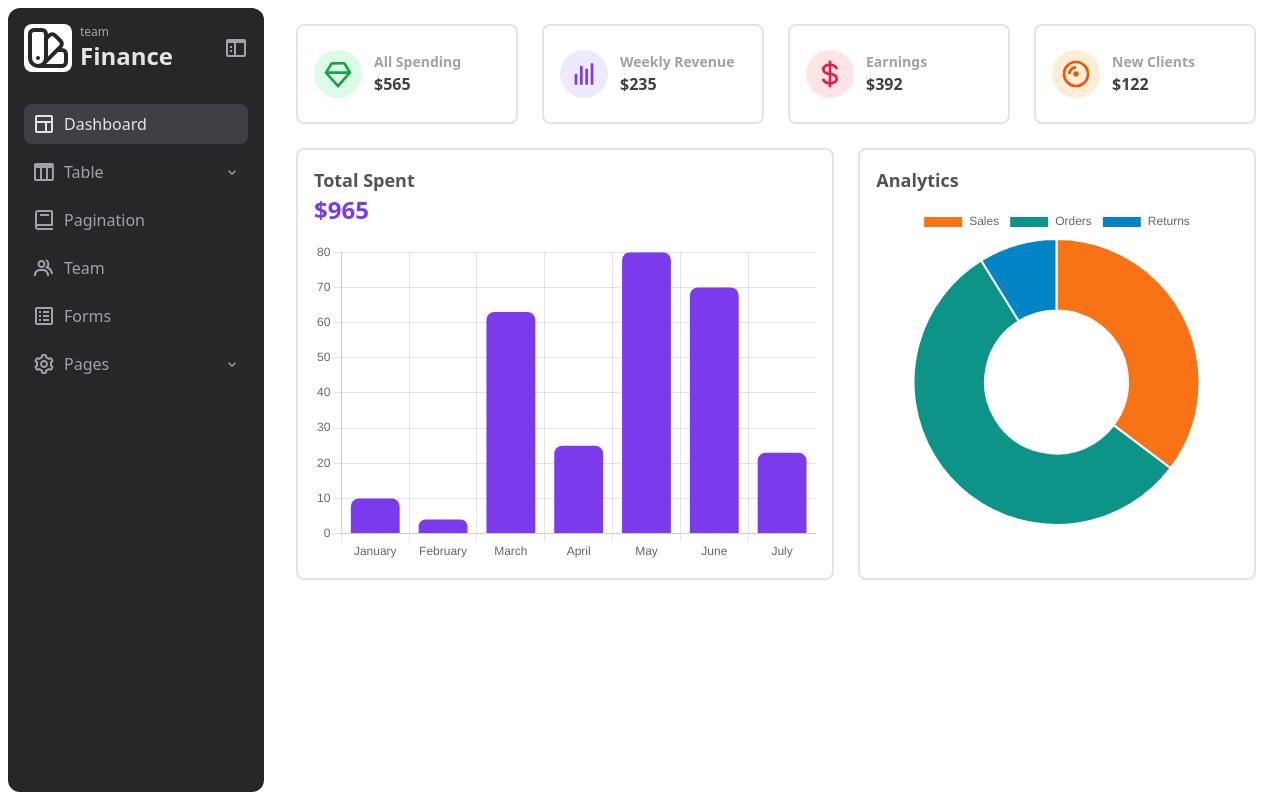
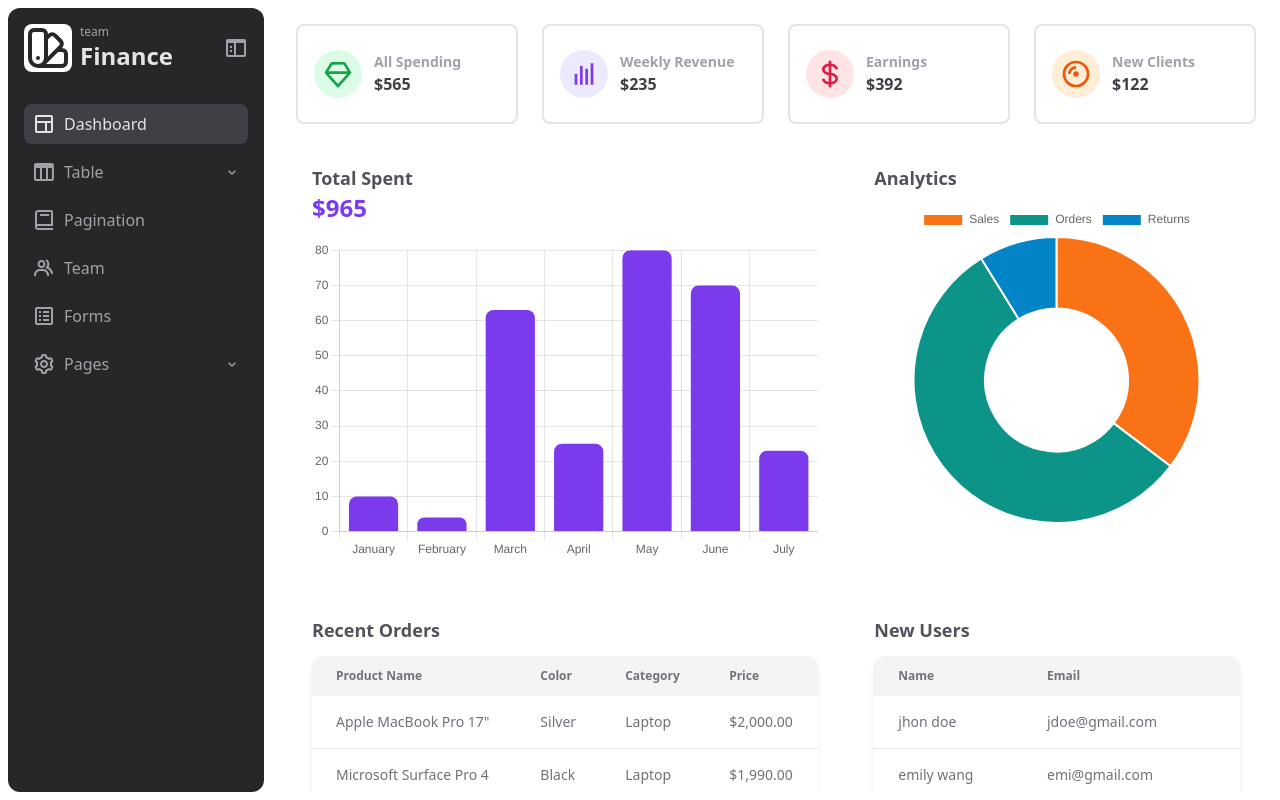
Before and after one commit to dantehduran/dashboard-next-tailwind, a Next.js app: page / in a window 1280 px wide. Built offline with nearby package versions, Linux system fonts and the light colour scheme.

Commit message:
added tables on dashboard

```diff
--- a/components/table/Table.tsx
+++ b/components/table/Table.tsx
@@ -16,9 +16,6 @@ const Table = ({ data, headers }: Props) => {
 								{header}
 							</th>
 						))}
-						<th scope='col' className='px-6 py-3 text-center'>
-							Options
-						</th>
 					</tr>
 				</thead>
 				<tbody>
@@ -29,12 +26,6 @@ const Table = ({ data, headers }: Props) => {
 									{value}
 								</td>
 							))}
-
-							<td className='text-center md:px-6 md:py-4'>
-								<span className='font-medium text-blue-600 hover:underline '>
-									Edit
-								</span>
-							</td>
 						</tr>
 					))}
 				</tbody>
--- a/pages/index.tsx
+++ b/pages/index.tsx
@@ -1,9 +1,26 @@
 import Card from '@/components/Card';
 import { BarChart } from '@/components/chart/BarChart';
 import { DoughnutChart } from '@/components/chart/DoughnutChart';
+import { Table } from '@/components/table';
+import { data, headers } from '@/config/TableData';
 import type { NextPage } from 'next';
 import { BiAlbum, BiBarChart, BiDiamond, BiDollar } from 'react-icons/bi';
 
+const newUsers = [
+	{
+		name: 'jhon doe',
+		email: 'jdoe@gmail.com',
+	},
+	{
+		name: 'emily wang',
+		email: 'emi@gmail.com',
+	},
+	{
+		name: 'matt ross',
+		email: 'mattrss@gmail.com',
+	},
+];
+const userHeaders = ['name', 'email'];
 const Home: NextPage = () => {
 	return (
 		<div className='flex flex-col gap-6 p-4'>
@@ -34,7 +51,7 @@ const Home: NextPage = () => {
 				/>
 			</div>
 			<div className='grid grid-cols-1 gap-6 md:grid-cols-7'>
-				<div className='col-span-4 h-min rounded-lg border-2 border-zinc-200 p-4'>
+				<div className='col-span-4 h-min  p-4'>
 					<div className='mb-4 flex flex-col'>
 						<span className='text-lg font-semibold capitalize text-zinc-600'>
 							total spent
@@ -45,7 +62,7 @@ const Home: NextPage = () => {
 						<BarChart />
 					</div>
 				</div>
-				<div className='col-span-3  flex  flex-col rounded-lg border-2 border-zinc-200 p-4'>
+				<div className='col-span-3  flex  flex-col  p-4'>
 					<span className='mb-3 text-lg font-semibold capitalize text-zinc-600'>
 						Analytics
 					</span>
@@ -54,6 +71,24 @@ const Home: NextPage = () => {
 					</div>
 				</div>
 			</div>
+			<div className='grid grid-cols-1 gap-6 md:grid-cols-7'>
+				<div className='col-span-4  p-4'>
+					<span className=' text-lg font-semibold capitalize text-zinc-600'>
+						Recent Orders
+					</span>
+					<div className='mt-3'>
+						<Table data={data.slice(0, 5)} headers={headers} />
+					</div>
+				</div>
+				<div className='col-span-3  p-4'>
+					<span className='mb-3 text-lg font-semibold capitalize text-zinc-600'>
+						New users
+					</span>
+					<div className='mt-3 '>
+						<Table data={newUsers} headers={userHeaders} />
+					</div>
+				</div>
+			</div>
 		</div>
 	);
 };
```
